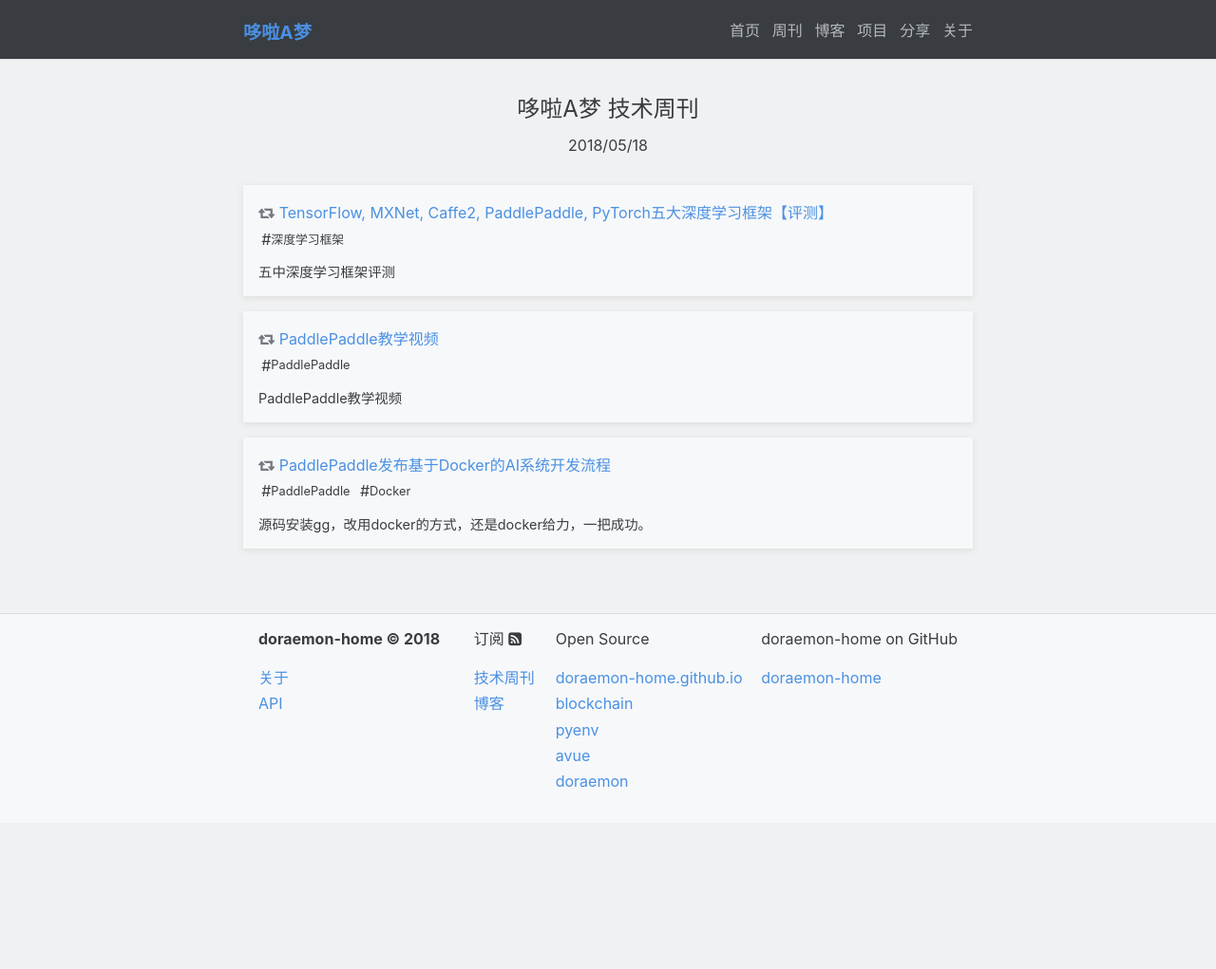
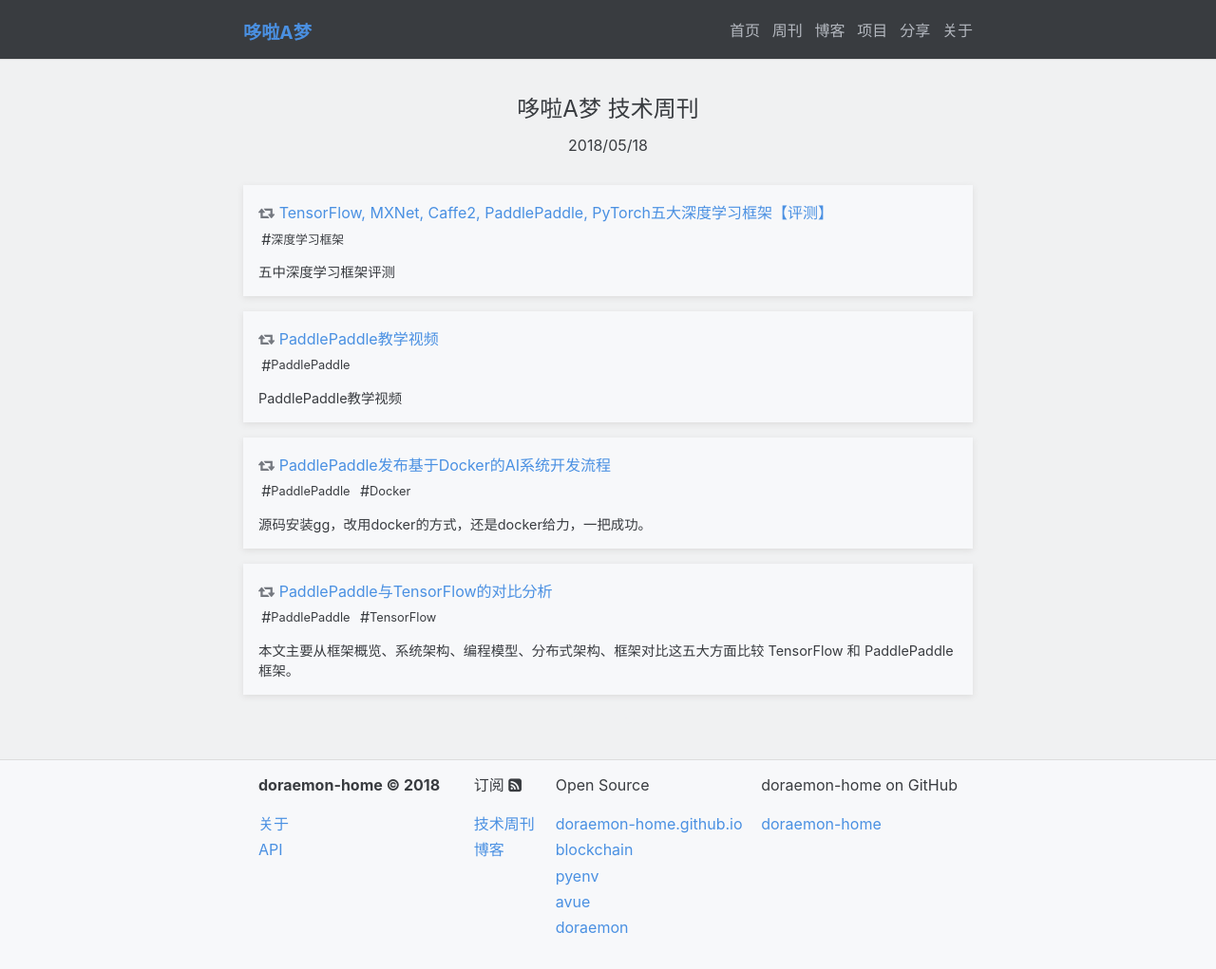
Before and after one commit to doraemon-home/doraemon-home.github.io, a Jekyll site: the page built from _weekly/2018-05-18-weekly.md, in a window 1280 px wide. Shown: the whole page at 95% size. Built offline with Jekyll 4.4.1, drawn with Linux system fonts in a browser that asks for light colours; before the commit the page ends 900 px from its top, so only the background shows below that.

Commit message:
auto commit by robot

```diff
--- a/_weekly/2018-05-18-weekly.md
+++ b/_weekly/2018-05-18-weekly.md
@@ -15,4 +15,9 @@
     comment:  "源码安装gg，改用docker的方式，还是docker给力，一把成功。"
     referrer: "leunggeorge"
     tags:    ["PaddlePaddle", "Docker"]
+  - title:    "PaddlePaddle与TensorFlow的对比分析"
+    link:     "https://mp.weixin.qq.com/s?__biz=MjM5ODI5Njc2MA==&mid=2655814614&idx=2&sn=7388d62e3915ab57bb5b3ed03adb9a65&chksm=bd74ce018a034717395fa2e6f9ebff9d2ba2bf424a968eb78f59e7491248a0055ac64480de4d&mpshare=1&scene=23&srcid=0208IoHQLNb6IXizIyQoMhZr#%23"
+    comment:  "本文主要从框架概览、系统架构、编程模型、分布式架构、框架对比这五大方面比较 TensorFlow 和 PaddlePaddle 框架。"
+    referrer: "leunggeorge"
+    tags:    ["PaddlePaddle", "TensorFlow"]
 ---
```
